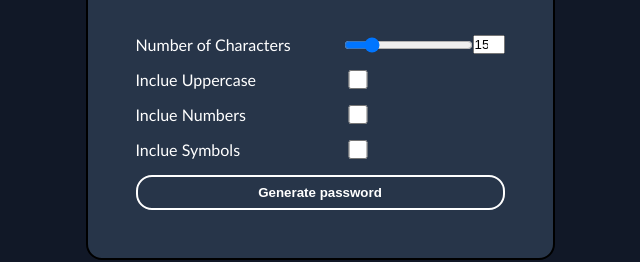
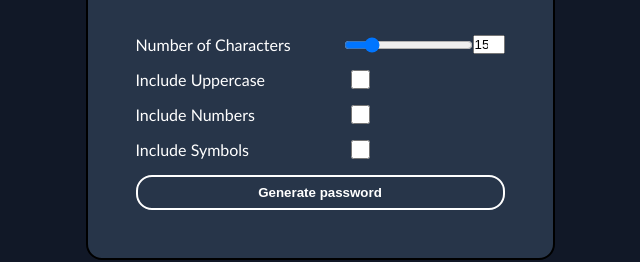
Before and after one commit to shofi-ullah/password-generator, a plain HTML site: page index.html in a window 1280 px wide. Shown: the part 391-653 px from the top of the page, 320-960 px from the left. Drawn offline with Linux system fonts and the light colour scheme.

Commit message:
Add files via upload

```diff
--- a/index.html
+++ b/index.html
@@ -23,13 +23,13 @@
 
         </div>
         <div class="cbgrid">
-            <label for="includeUppercase">Inclue Uppercase</label>
+            <label for="includeUppercase">Include Uppercase</label>
             <input type="checkbox"  id="includeUppercase">
 
-            <label for="includeNumbers">Inclue Numbers</label>
+            <label for="includeNumbers">Include Numbers</label>
             <input type="checkbox"  id="includeNumbers">
 
-            <label for="includeSymbols">Inclue Symbols</label>
+            <label for="includeSymbols">Include Symbols</label>
             <input type="checkbox" id="includeSymbols">
         </div>
 
```
